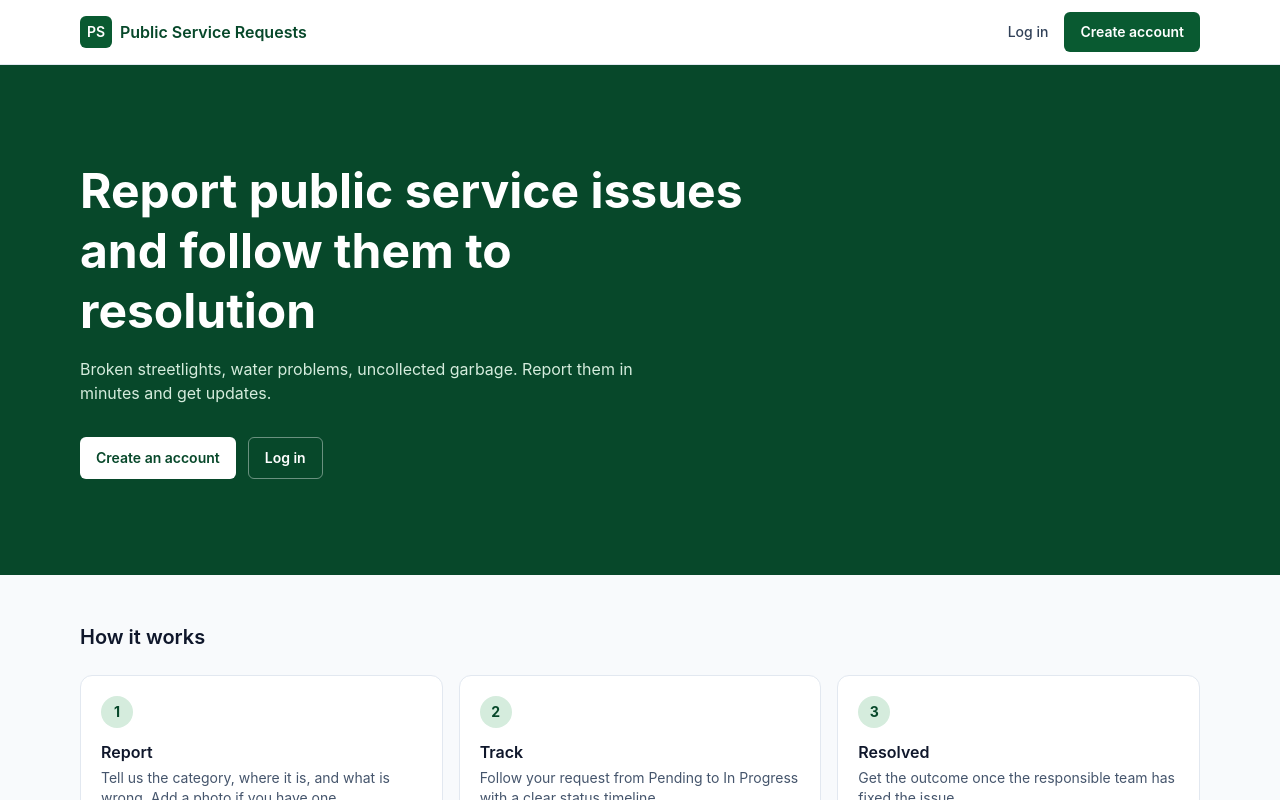
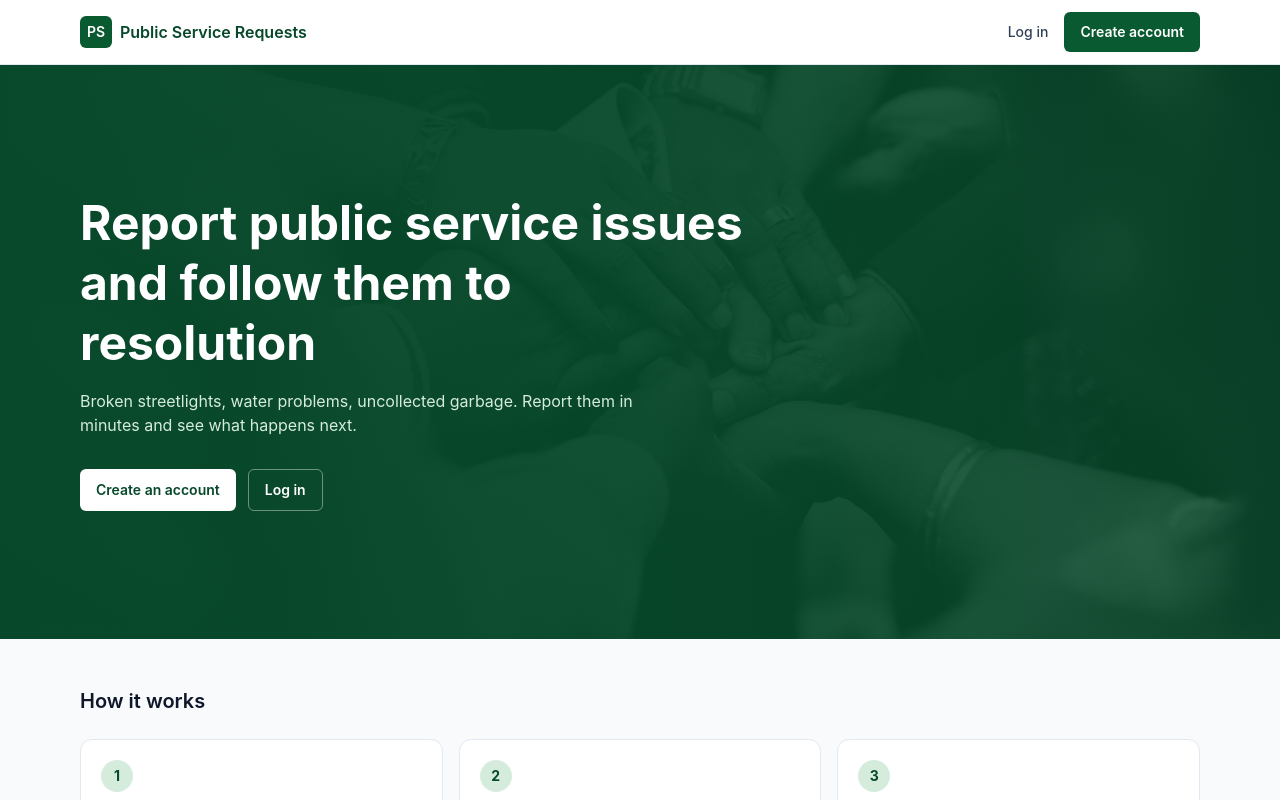
Before and after one commit to ginakena/Public-service-system, a React (Vite) app in the folder client/: page / in a window 1280 px wide. Shown: the top 800 px of the page. Built offline with nearby package versions, Linux system fonts and the light colour scheme; no server answers.

Commit message:
added picture to home page

```diff
--- a/client/src/pages/HomePage.tsx
+++ b/client/src/pages/HomePage.tsx
@@ -2,6 +2,7 @@ import { Link } from "react-router-dom";
 import { useAuth } from "../hooks/useAuth";
 import { homePathFor } from "../lib/routes";
 import { buttonStyles } from "../lib/ui";
+import homeImage from "../images/home.jpg";
 
 const steps = [
   { title: "Report", text: "Tell us the category, where it is, and what is wrong. Add a photo if you have one." },
@@ -14,13 +15,21 @@ export default function HomePage() {
 
   return (
     <>
-      <section className="bg-brand-800 text-white">
-        <div className="mx-auto max-w-6xl px-4 py-16 sm:py-24">
+      <section className="relative isolate overflow-hidden bg-brand-800 text-white">
+        <img
+        src={homeImage}
+        alt="Community service"
+        className="absolute inset-0 -z-10 h-full w-full object-cover"
+      />
+      {/* Overlay keeps the text readable: even tint on phones, fading to the photo on wide screens */}
+      <div className="absolute inset-0 -z-10 bg-brand-800/80 lg:bg-linear-to-r lg:from-brand-800/95 lg:via-brand-800/75 lg:to-brand-800/20" />
+
+        <div className="mx-auto max-w-6xl px-4 py-16 sm:py-24 lg:py-32">
           <h1 className="max-w-2xl text-3xl font-bold leading-tight sm:text-5xl">
             Report public service issues and follow them to resolution
           </h1>
           <p className="mt-4 max-w-xl text-brand-100">
-            Broken streetlights, water problems, uncollected garbage. Report them in minutes and get updates.
+            Broken streetlights, water problems, uncollected garbage. Report them in minutes and see what happens next.
           </p>
           <div className="mt-8 flex flex-wrap gap-3">
             {user ? (
@@ -35,10 +44,10 @@ export default function HomePage() {
                 <Link to="/login" className={buttonStyles.outlineLight}>
                   Log in
                 </Link>
-              </>
+        </>
             )}
+            </div>
           </div>
-        </div>
       </section>
 
       <section className="mx-auto max-w-6xl px-4 py-12">
```
Also changed, not shown: client/src/images/home.jpg (added).
